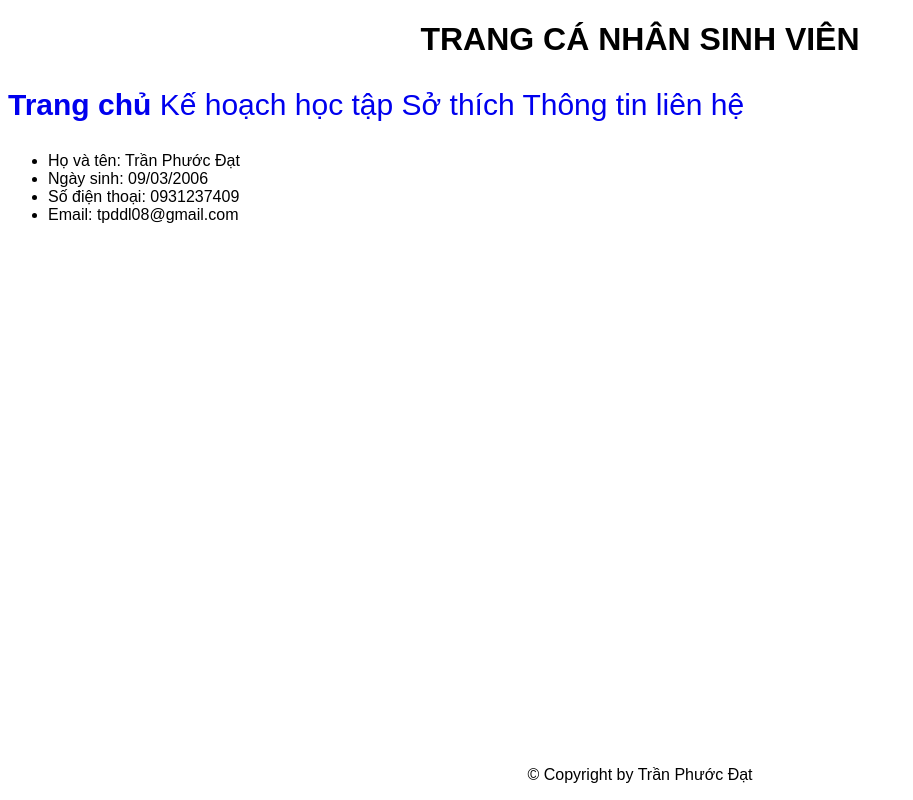
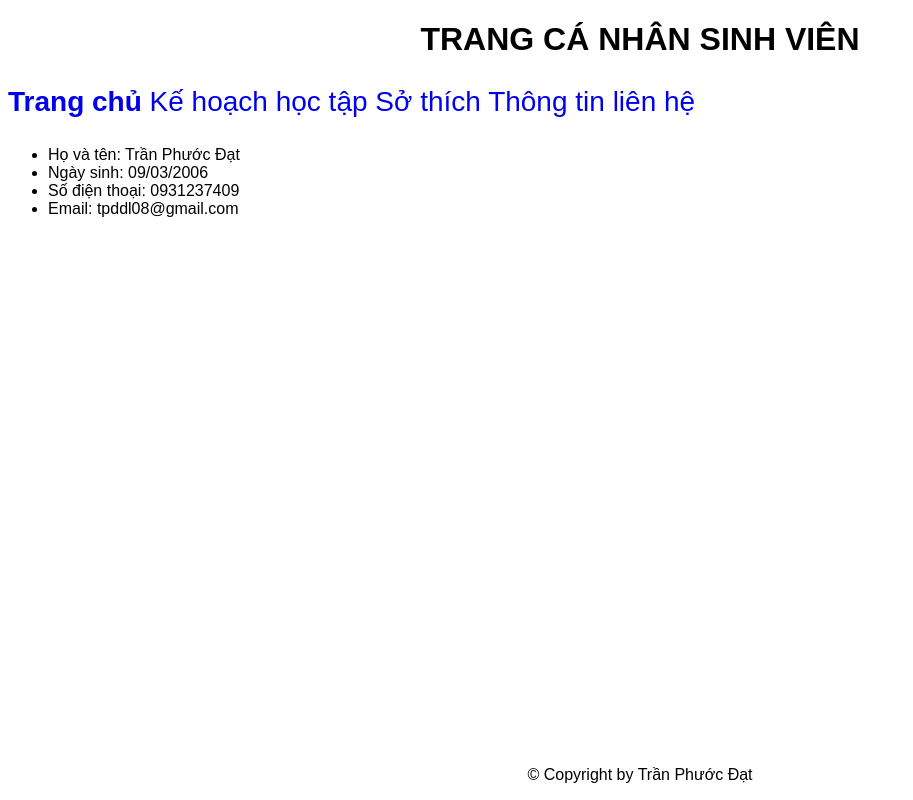
Before and after one commit to tpddl08/BT2_80, a plain HTML site: page TrangChu.html in a window 1280 px wide. Shown: the whole page, without its empty margins (0-913 px from the left). Drawn offline with Linux system fonts and the light colour scheme.

Commit message:
Update TrangChu.html

```diff
--- a/TrangChu.html
+++ b/TrangChu.html
@@ -16,7 +16,7 @@
     <body>
         <h1><center>TRANG CÁ NHÂN SINH VIÊN</center></h1>
         <nav>
-        <p style="font-size: 30px">
+        <p style="font-size: 28px">
         <b><a href="TrangChu.html">Trang chủ</a></b>
         <a href="KeHoachHocTap.html">Kế hoạch học tập</a>
         <a href="SoThich">Sở thích</a>
```
